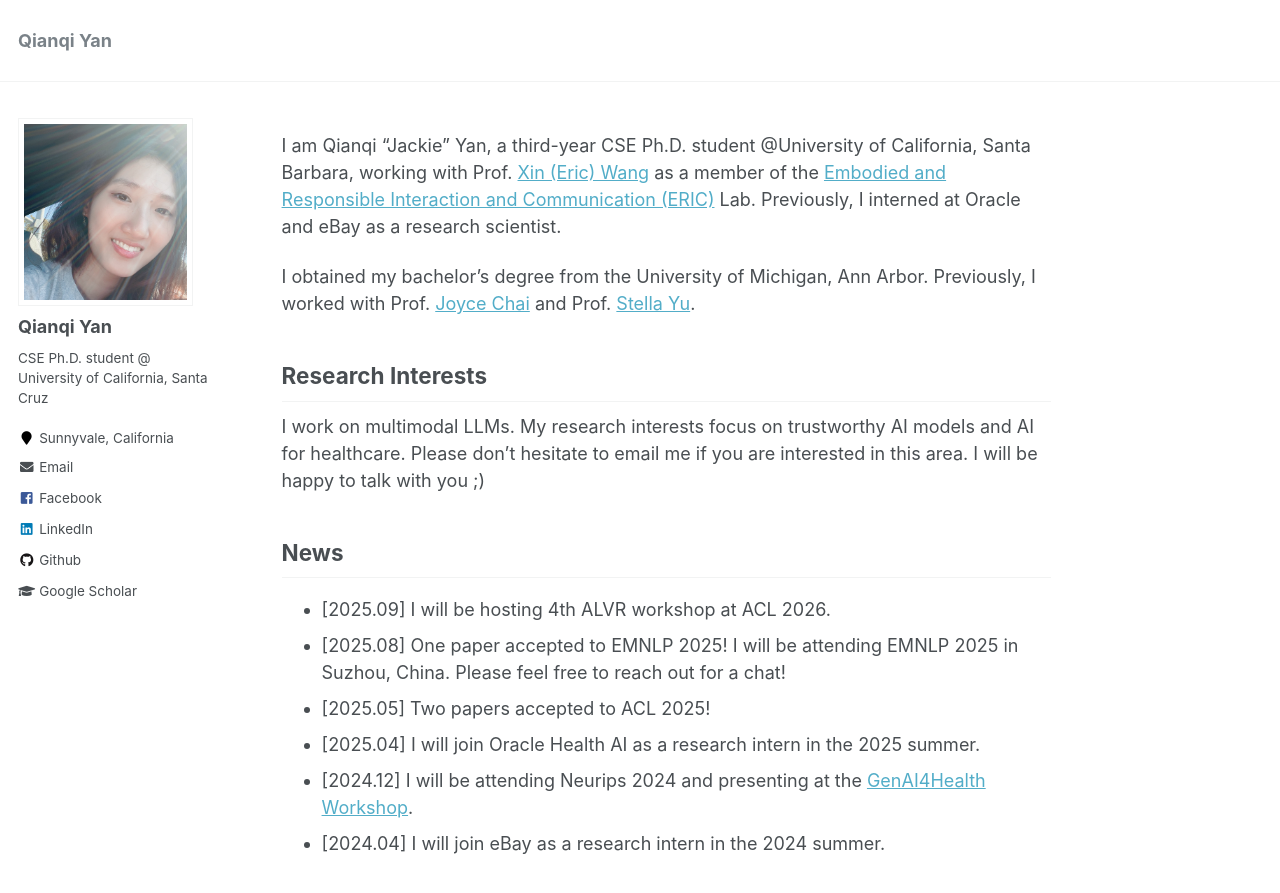
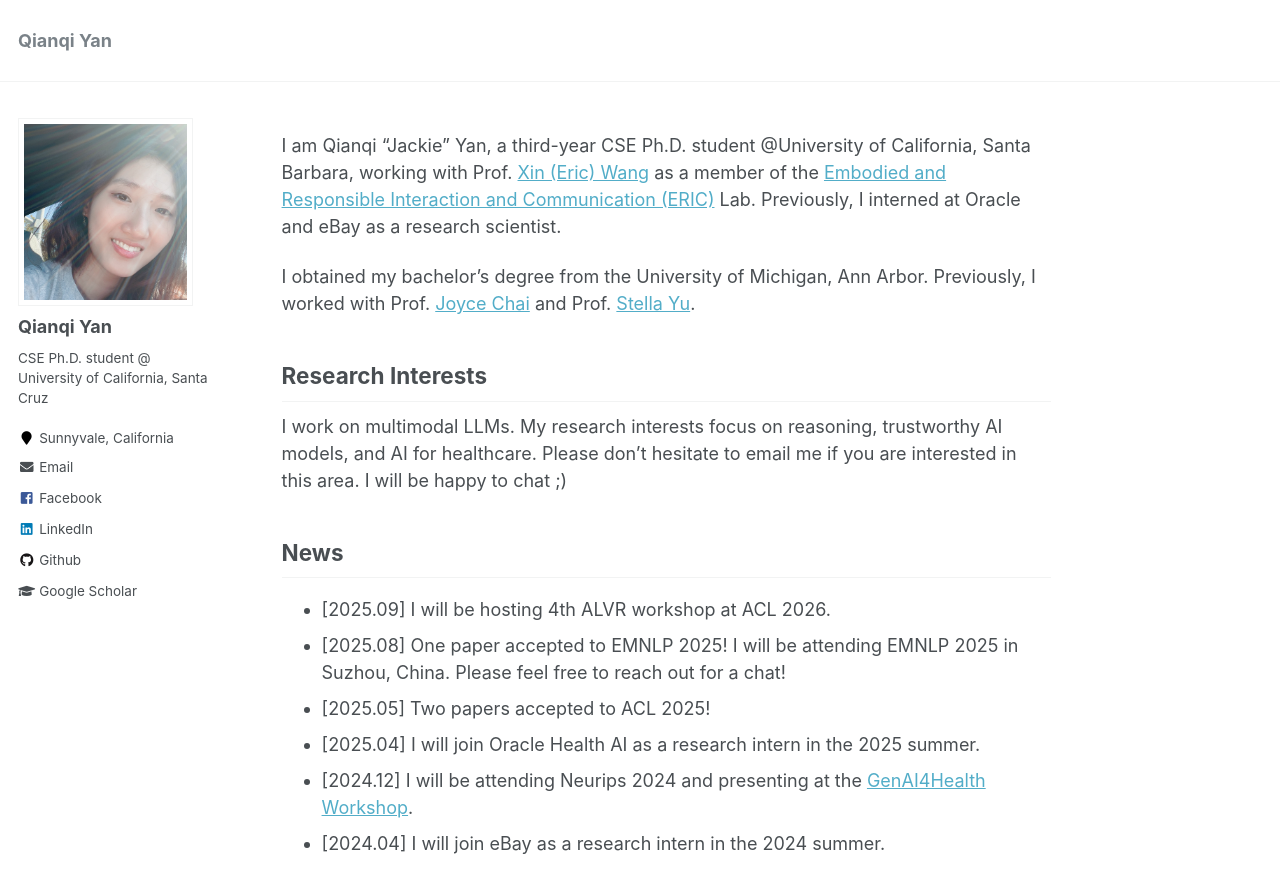
Before and after one commit to Jackie-2000/Jackie-2000.github.io, a Jekyll site: the page built from _pages/about.md, in a window 1280 px wide and 900 px high. Shown: the top 893 px of the window. Built offline with Jekyll 4.4.1, drawn with Linux system fonts in a browser that asks for light colours.

Commit message:
Update about.md

```diff
--- a/_pages/about.md
+++ b/_pages/about.md
@@ -13,7 +13,7 @@ I obtained my bachelor's degree from the University of Michigan, Ann Arbor. Prev
 
 Research Interests
 ------
-I work on multimodal LLMs. My research interests focus on trustworthy AI models and AI for healthcare. Please don't hesitate to email me if you are interested in this area. I will be happy to talk with you ;)
+I work on multimodal LLMs. My research interests focus on reasoning, trustworthy AI models, and AI for healthcare. Please don't hesitate to email me if you are interested in this area. I will be happy to chat ;)
 
 News
 ------
```
